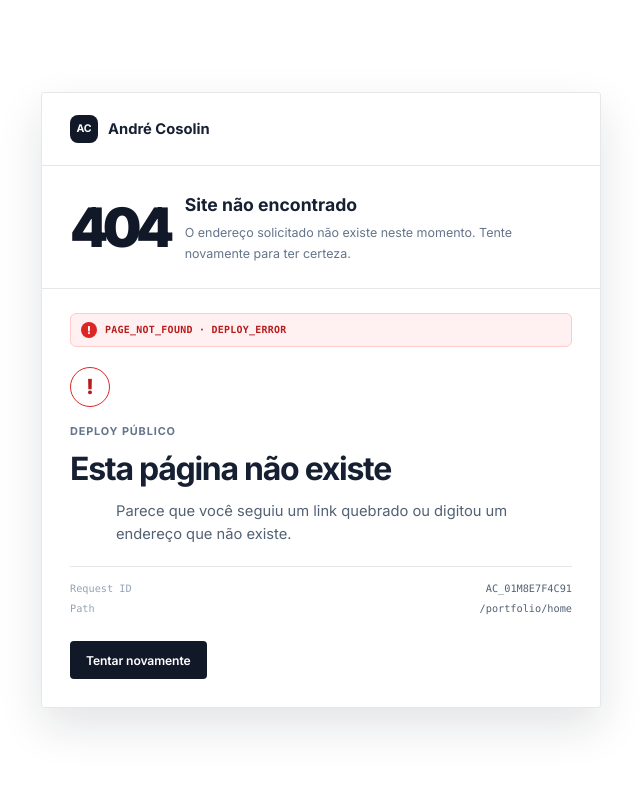
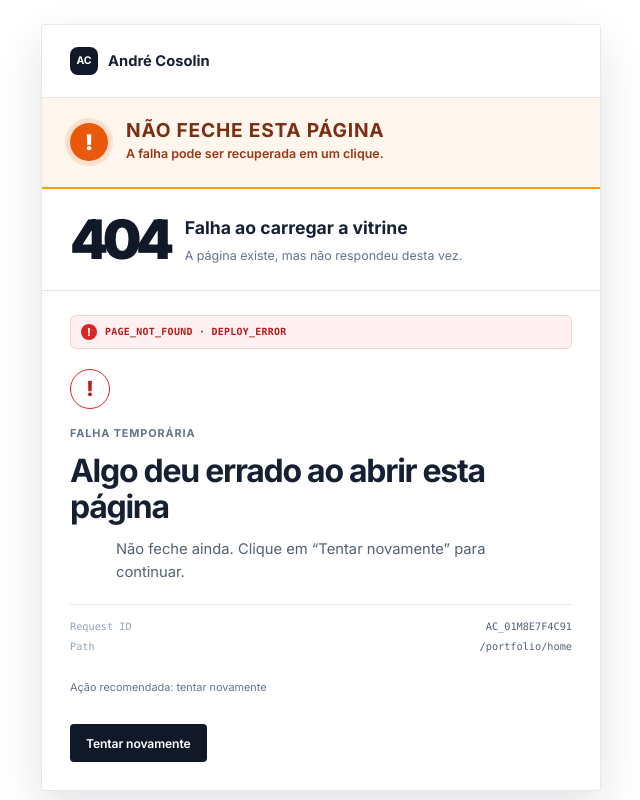
Before and after one commit to andrecosolin/andrecosolin_portfolio, a plain HTML site: page index.html in a window 1280 px wide. Shown: the top 800 px of the page, without its empty margins (319-959 px from the left). Drawn offline with Linux system fonts and the light colour scheme.

Commit message:
Adiciona warning de recuperação no erro simulado

```diff
--- a/index.html
+++ b/index.html
@@ -39,17 +39,18 @@
   <div class="incident-demo" id="incidentDemo" role="dialog" aria-modal="true" aria-labelledby="incidentTitle" aria-describedby="incidentMessage" hidden>
     <div class="incident-card">
       <div class="login-brand"><span class="login-brand-mark">AC</span><span>André Cosolin</span></div>
+      <div class="incident-warning"><span class="incident-warning-icon">!</span><strong>NÃO FECHE ESTA PÁGINA</strong><span>A falha pode ser recuperada em um clique.</span></div>
       <div class="incident-crash-banner">
         <strong>404</strong>
-        <div><b>Site não encontrado</b><span>O endereço solicitado não existe neste momento. Tente novamente para ter certeza.</span></div>
+        <div><b>Falha ao carregar a vitrine</b><span>A página existe, mas não respondeu desta vez.</span></div>
       </div>
       <div class="login-window incident-host-error" aria-live="polite">
         <div class="login-window-top"><span></span><span></span><span></span></div>
         <div class="incident-error-strip"><span class="incident-error-mark">!</span><span>PAGE_NOT_FOUND · DEPLOY_ERROR</span></div>
         <div class="incident-icon" aria-hidden="true">!</div>
-        <p class="incident-kicker">Deploy público</p>
-        <h2 id="incidentTitle">Esta página não existe</h2>
-        <p id="incidentMessage" class="incident-message">Parece que você seguiu um link quebrado ou digitou um endereço que não existe.</p>
+        <p class="incident-kicker">Falha temporária</p>
+        <h2 id="incidentTitle">Algo deu errado ao abrir esta página</h2>
+        <p id="incidentMessage" class="incident-message">Não feche ainda. Clique em “Tentar novamente” para continuar.</p>
         <div class="host-error-details"><span>Request ID</span><strong>AC_01M8E7F4C91</strong><span>Path</span><strong>/portfolio/home</strong></div>
       </div>
 
@@ -59,6 +60,7 @@
         <span>Você acabou de sentir o que um usuário sente quando um produto falha sem explicar o que aconteceu. É justamente esse tipo de experiência que eu ajudo a evitar.</span>
       </div>
       <div class="incident-actions">
+        <p class="incident-action-hint" id="incidentActionHint">Ação recomendada: tentar novamente</p>
         <button class="btn btn-primary incident-continue" id="incidentContinue" type="button">Tentar novamente</button>
       </div>
     </div>
--- a/script.js
+++ b/script.js
@@ -28,6 +28,7 @@ const incidentContinue = document.getElementById('incidentContinue');
 const incidentTitle = document.getElementById('incidentTitle');
 const incidentMessage = document.getElementById('incidentMessage');
 const incidentReveal = document.getElementById('incidentReveal');
+const incidentActionHint = document.getElementById('incidentActionHint');
 
 if (incidentDemo) {
   let revealTimer;
@@ -36,6 +37,7 @@ if (incidentDemo) {
     incidentDemo.classList.add('incident-demo--revealed');
     const isEnglish = document.documentElement.lang === 'en';
     incidentContinue.hidden = true;
+    incidentActionHint.hidden = true;
     incidentContinue.textContent = isEnglish ? 'I understand. Go to portfolio' : 'Entendi. Ir para o portfólio';
     incidentReveal.classList.add('is-visible');
     revealTimer = window.setTimeout(() => {
--- a/style.css
+++ b/style.css
@@ -65,6 +65,7 @@
 .incident-demo.is-closing { animation: incident-out .26s ease-in both; }
 .incident-demo--revealed .incident-crash-banner,
 .incident-demo--revealed .login-window { display: none; }
+.incident-demo--revealed .incident-warning { display: none; }
 .incident-demo--revealed .incident-card { border-color: rgba(129,140,248,.32); box-shadow: 0 28px 100px rgba(0,0,0,.65), 0 0 0 1px rgba(255,255,255,.03) inset; }
 .incident-card {
   position: relative;
@@ -79,6 +80,10 @@
 }
 .login-brand { display: flex; align-items: center; justify-content: center; gap: 10px; margin-bottom: 22px; color: #f8fafc; font-size: .9rem; font-weight: 700; }
 .login-brand-mark { display: grid; place-items: center; width: 28px; height: 28px; border-radius: 8px; background: var(--grad-primary); color: white; font-size: .66rem; }
+.incident-warning { display: grid; grid-template-columns: 42px 1fr; gap: 4px 14px; align-items: center; padding: 22px 28px; border-bottom: 2px solid #f59e0b; background: #fff7ed; color: #7c2d12; }
+.incident-warning-icon { grid-row: span 2; display: grid; place-items: center; width: 38px; height: 38px; border-radius: 50%; background: #ea580c; color: #fff; font: 900 1.35rem/1 Inter, sans-serif; box-shadow: 0 0 0 5px rgba(234,88,12,.14); }
+.incident-warning strong { font-size: clamp(.95rem, 2.4vw, 1.2rem); letter-spacing: .04em; line-height: 1.05; }
+.incident-warning > span:last-child { color: #9a3412; font-size: .78rem; font-weight: 600; }
 .incident-crash-banner { display: flex; align-items: center; gap: 18px; margin-bottom: 18px; padding: 16px 18px; border: 1px solid rgba(248,113,113,.48); border-left: 4px solid #ef4444; border-radius: 9px; background: linear-gradient(100deg, rgba(127,29,29,.42), rgba(69,10,10,.18)); text-align: left; }
 .incident-crash-banner strong { color: #f87171; font: 900 2.35rem/.9 Inter, sans-serif; letter-spacing: -.08em; }
 .incident-crash-banner b, .incident-crash-banner span { display: block; }
@@ -1158,6 +1163,7 @@ ul { list-style: none; }
 .host-error-details { border-color: #e5e7eb; color: #94a3b8; }
 .host-error-details strong { color: #526174; }
 .incident-actions { justify-content: flex-start; margin: 0; padding: 0 28px 28px; }
+.incident-action-hint { flex-basis: 100%; margin: 0 0 9px; color: #64748b; font-size: .68rem; }
 .incident-continue { min-height: 44px; border-radius: 4px; background: #111827; color: #fff; box-shadow: none; }
 .incident-continue:hover { background: #374151; box-shadow: none; transform: none; }
 .incident-reveal { margin: 0 28px 28px; border-color: #cbd5e1; border-radius: 4px; background: #f8fafc; color: #334155; box-shadow: none; }
```
Also changed, not shown: index-en.html (+6 -4 lines).
